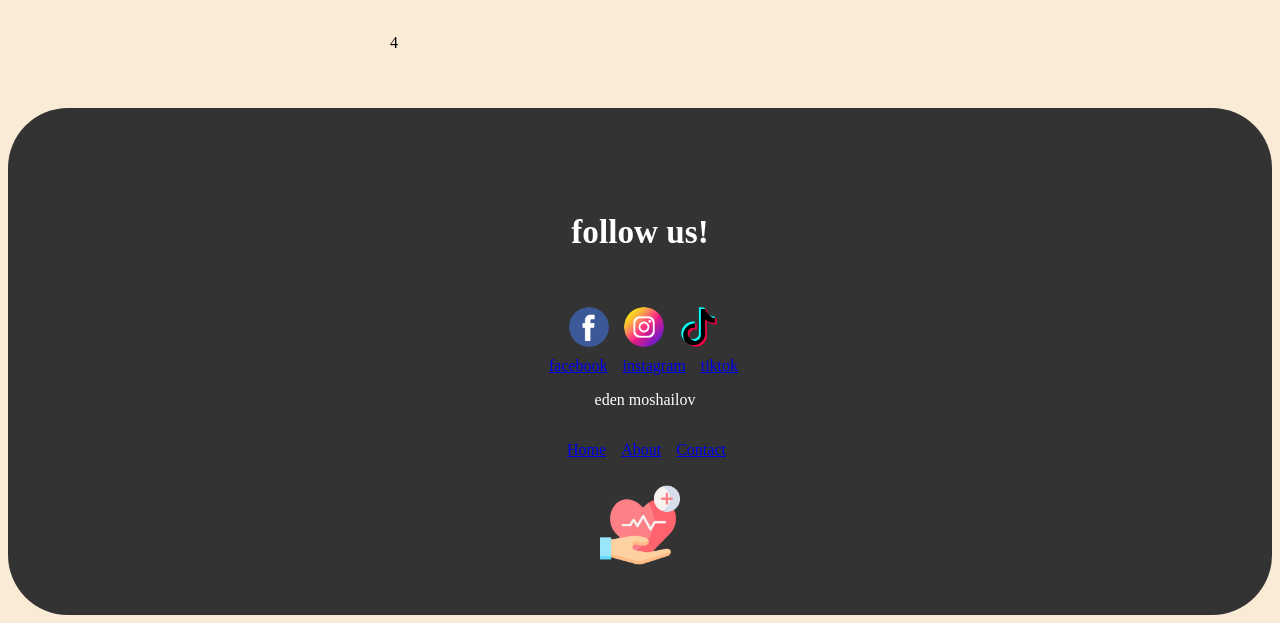
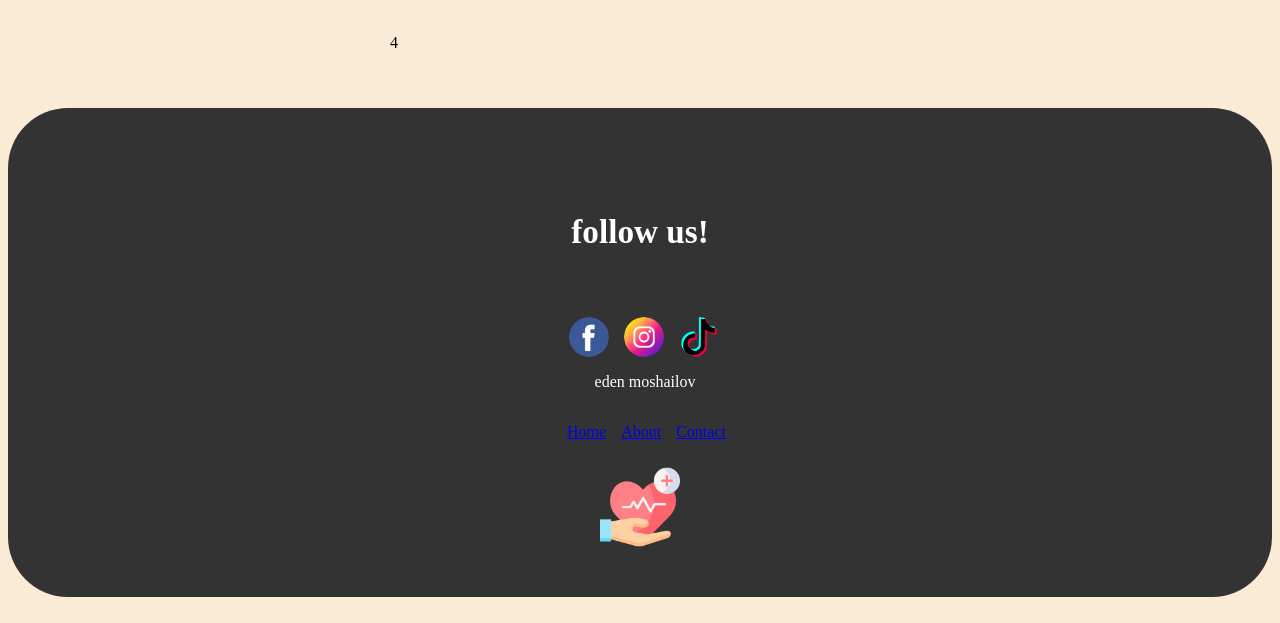
Before and after one commit to edenmoshailov-hash/project1, a plain HTML site: page index.html in a window 1280 px wide. Shown: the part 1401-2024 px from the top of the page. Drawn offline with Linux system fonts and the light colour scheme.

Commit message:
Add files via upload

```diff
--- a/index.html
+++ b/index.html
@@ -64,16 +64,12 @@
             <div class="footer1">
                 <h5>follow us!</h5>
             </div>
-            <div class="footer__wrap">
-                <img src="images/facebook.png" alt="facebook logo" id="instegram" />
-                <img src="images/instagram.png" alt="instegram logo" id="facebook" />
-                <img src="images/tik-tok.png" alt="tiktok logo" id="tiktok" />
-            </div>
             <div class="footer__foot">
-                <a href="https://www.facebook.com/login/web/?email=0524747376&is_from_lara=1" target="_blank">facebook</a>
-                <a href="https://www.instagram.com/" target="_blank">instagram</a>
-                <a href="https://www.tiktok.com/explore" target="_blank">tiktok</a>
-            </div>
+                <a href="https://www.facebook.com/login/web/?email=0524747376&is_from_lara=1">   <img src="images/facebook.png" alt="facebook logo" target="_blank"></a>
+                <a href="https://www.instagram.com/" target="_blank">
+                    <img src="images/instagram.png" alt="instegram logo" a>
+                    <a href="https://www.tiktok.com/explore" target="_blank">  <img src="images/tik-tok.png" alt="tiktok logo" /></a>
+</div>
             <div class="more">
                     <p>eden moshailov </p>
                 </div>
--- a/styles.css
+++ b/styles.css
@@ -68,23 +68,12 @@ footer {
     padding: 50px 0;
     border-radius:60px;
 }
-.footer__wrap {
-    display: flex;
-    align-items: center;
-    justify-content: center;
-    margin-left:7px;
-    gap:15px;
-}
+
 .bestplayers{
     display:flex;
     flex-direction:column;
 }
-.footer__wrap img{
-    height:40px;
-    width:40px;
-    border-radius:50%;
 
-}
 .footer__foot {
     display: flex;
     align-items: center;
@@ -123,3 +112,8 @@ body{
         height: 80px;
         width: 80px;
     }
+.footer__foot img {
+    height: 40px;
+    width: 40px;
+    border-radius: 50%;
+}
```
